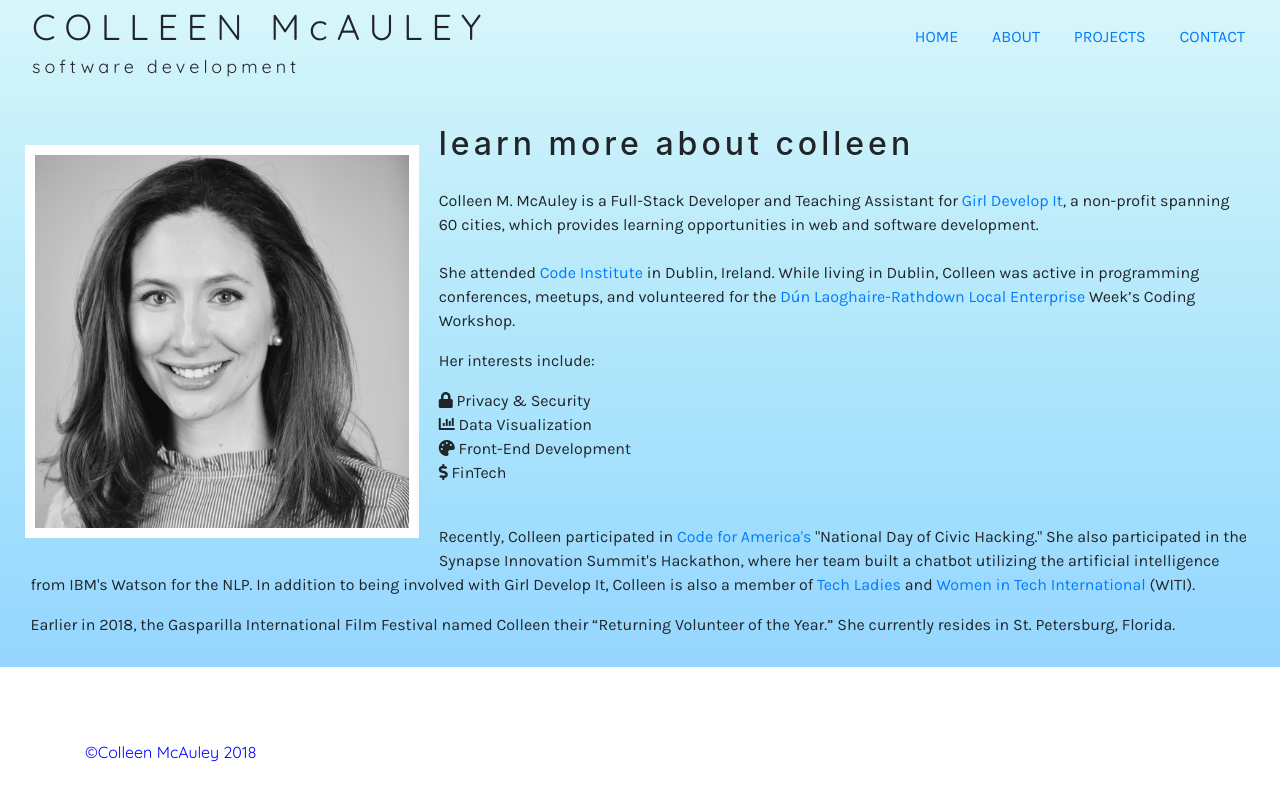
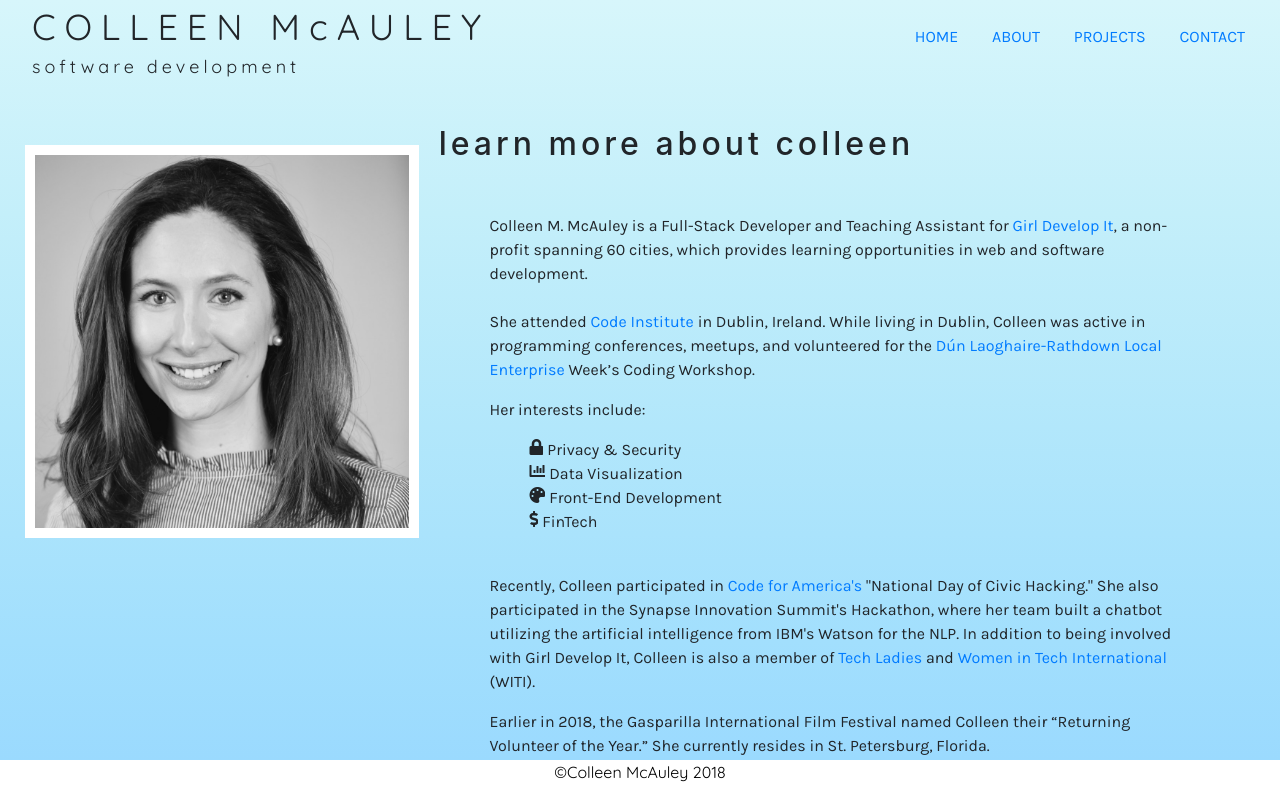
Before and after one commit to golfoclock/ePortfolio, a plain HTML site: page about.html in a window 1280 px wide. Drawn offline with nearby package versions, Linux system fonts and the light colour scheme.

Commit message:
amend footer & remove pictures

```diff
--- a/about.html
+++ b/about.html
@@ -52,15 +52,15 @@
 			</p>
 
 			<p>Earlier in 2018, the Gasparilla International Film Festival named Colleen their “Returning Volunteer of the Year.” She currently resides in St. Petersburg, Florida.
+				<br>
+				<br>
 			</p>
 		</div>
 	</section>
 
 
 	<footer class="footer">
-		<div class="container">
 			<p> &copy;Colleen McAuley 2018 </p>
-		</div>
-	</footer>
+			</footer>
 </body>
 </html>
--- a/css/style.css
+++ b/css/style.css
@@ -1,12 +1,9 @@
 /* apply a natural box layout model to all elements, but allow components to change */
 * {
  box-sizing: border-box;
+ overflow: scroll;
 }
 
-*:before,
-*:after {
- box-sizing: border-box;
-}
 
 html,
 body {
@@ -26,22 +23,6 @@ body {
   	-o-background-size: cover;
  	background-size: cover;
 	font-family:'Quicksand', sans-serif;
-}
-
-/*.container {
-	width: auto;
-  	max-width: 680px;
-  	padding: 0 15px;
- } */
-
-.footer {
-	position: absolute;
-	bottom: 0;
-	width: 100%;
-	height: 60px;
-	background-color: white;
-	font-family: 'Quicksand', sans-serif;
-	color: blue;
 }
 
 
@@ -158,22 +139,15 @@ nav a {
 
 .aboutColleen {
 	font-family: 'Karla', sans-serif;
-	margin: 2%;
+	margin: 4%;
+	padding-right: 4%;
+	padding-left: 4%;
 }
 
 .interests {
 	list-style-type: none;
 }
 
-blockquote {
-	text-align: center;
-	padding-top: .5em;
-}
-
-blockquote p {
-	font-size: 1.0em;
-	font-family: 'Karla', sans-serif;
-}
 
 
 
@@ -247,10 +221,6 @@ section.technical-projects {
 	font-family: 'Karla', sans-serif;
 	background: #E0F7FA;
 }
-
-/*.container {
-	margin-top: 10em;
-}*/
 
 section.technical-projects nav {
 	font-family: 'Karla', sans-serif;
@@ -331,3 +301,17 @@ button {
   padding: 10px 40px;
   font-size: 16px;
 }
+
+.footer {
+	position: fixed;
+	bottom: 0;
+	width: 100%;
+	height: 5%;
+	background-color: white;
+	font-family: 'Quicksand', sans-serif;
+	color: black;
+}
+
+.footer p {
+	text-align: center;
+}
```
Also changed, not shown: contact.html (+1 -1 lines), index.html (+1 -3 lines), technicalProjects.html (+11 -4 lines), 1 other file.
